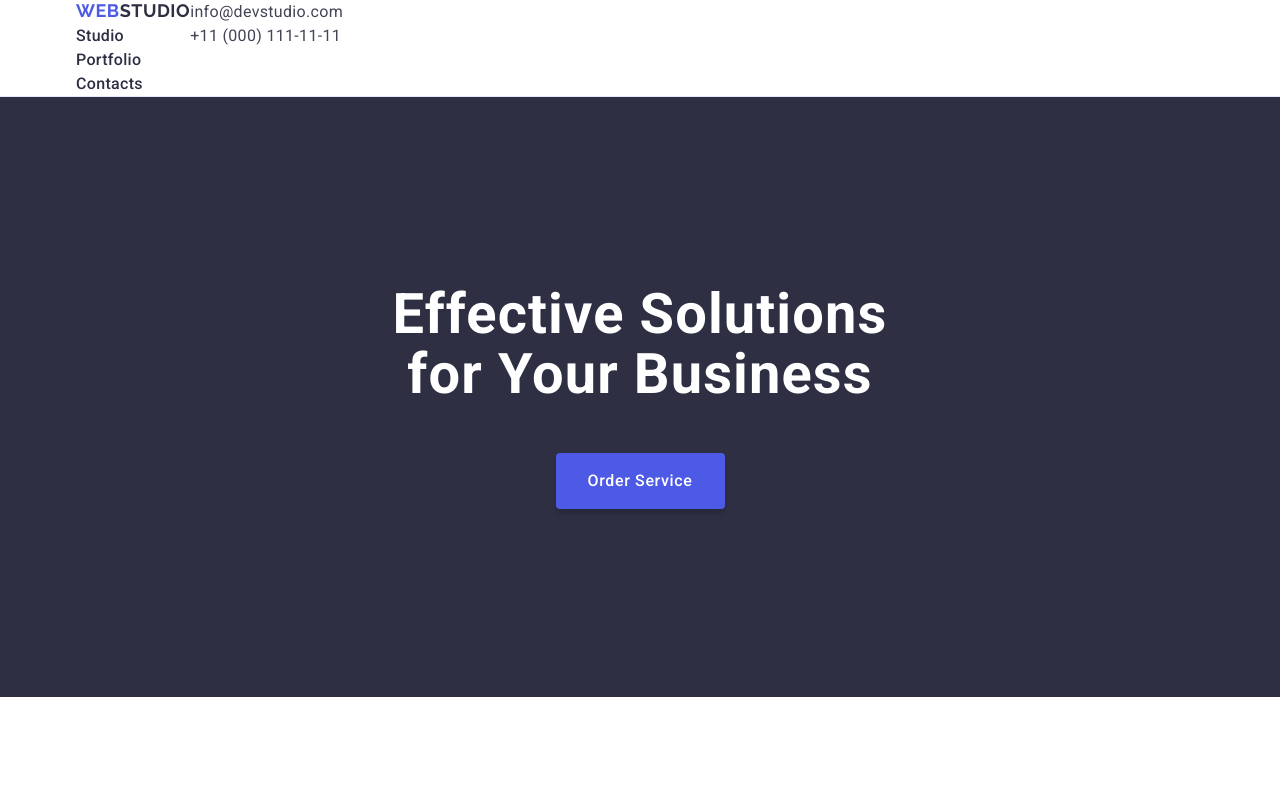
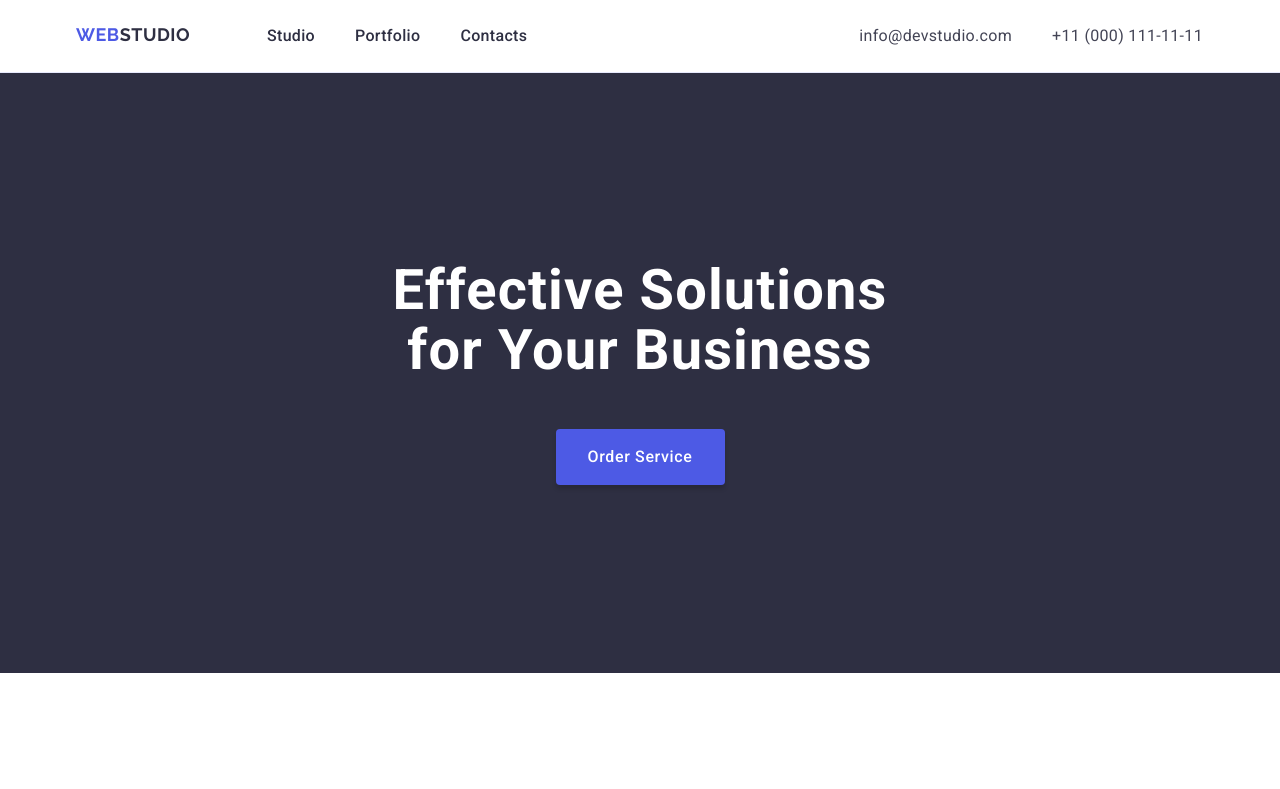
Before and after one commit to Oleksandr-Go/goit-markup-hw-03, a plain HTML site: page index.html in a window 1280 px wide. Shown: the top 789 px of the page. Drawn offline with nearby package versions, Linux system fonts and the light colour scheme.

Commit message:
commit message

```diff
--- a/css/styles.css
+++ b/css/styles.css
@@ -43,6 +43,10 @@ img {
   display: flex;
 }
 
+.menu-nav {
+  display: flex;
+}
+
 .logo-upp {
   color: #4d5ae5;
   text-decoration: none;
@@ -53,10 +57,19 @@ img {
   letter-spacing: 0.03em;
   font-family: "Raleway", sans-serif;
   width: 115px;
+  padding: 24px 0;
+  margin-right: 76px;
 }
 
 .accent-upp {
   color: #2e2f42;
+}
+
+.nav-item {
+  display: flex;
+  padding: 24px 0;
+  gap: 40px;
+  margin-right: 332px;
 }
 
 .nav-link {
@@ -71,6 +84,12 @@ img {
 /* контакти в навігації хедера */
 .contacts {
   font-style: normal;
+}
+
+.contacts-item {
+  display: flex;
+  padding: 24px 0;
+  gap: 40px;
 }
 
 .contact-link {
@@ -247,9 +266,8 @@ img {
   line-height: 1.17;
   letter-spacing: 0.03em;
   font-family: "Raleway", sans-serif;
+  display: inline-block;
   width: 115px;
-  height: 24px;
-  display: inline-block;
   margin-bottom: 16px;
 }
 
```
